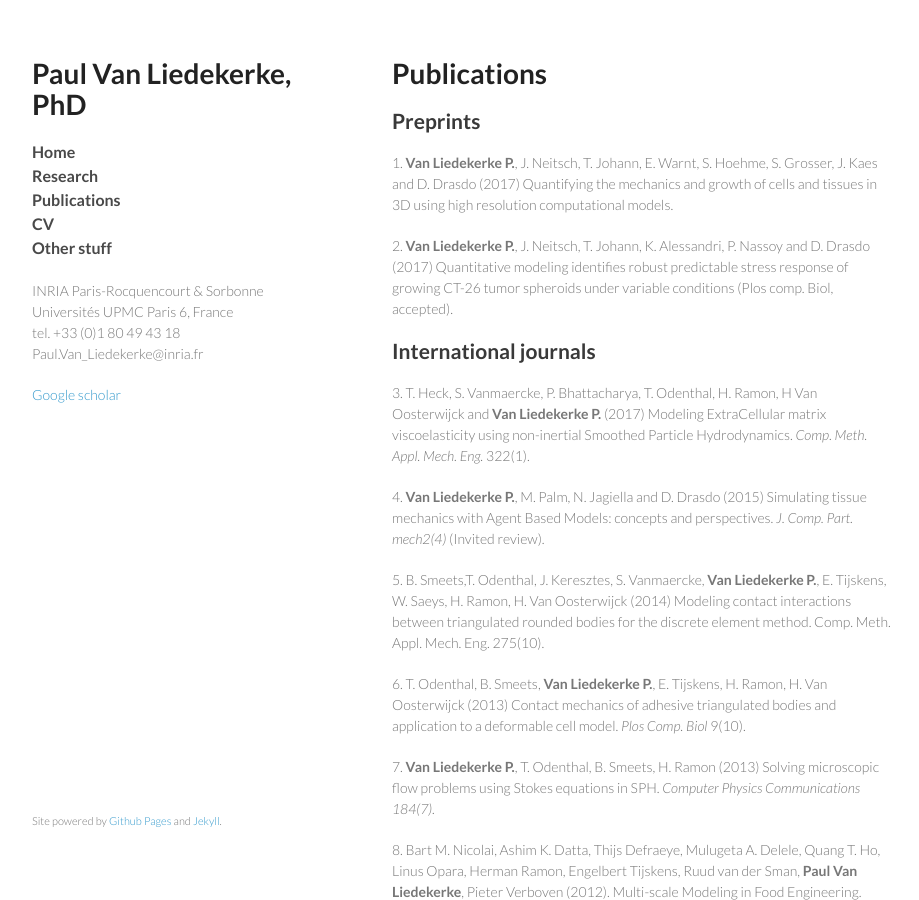
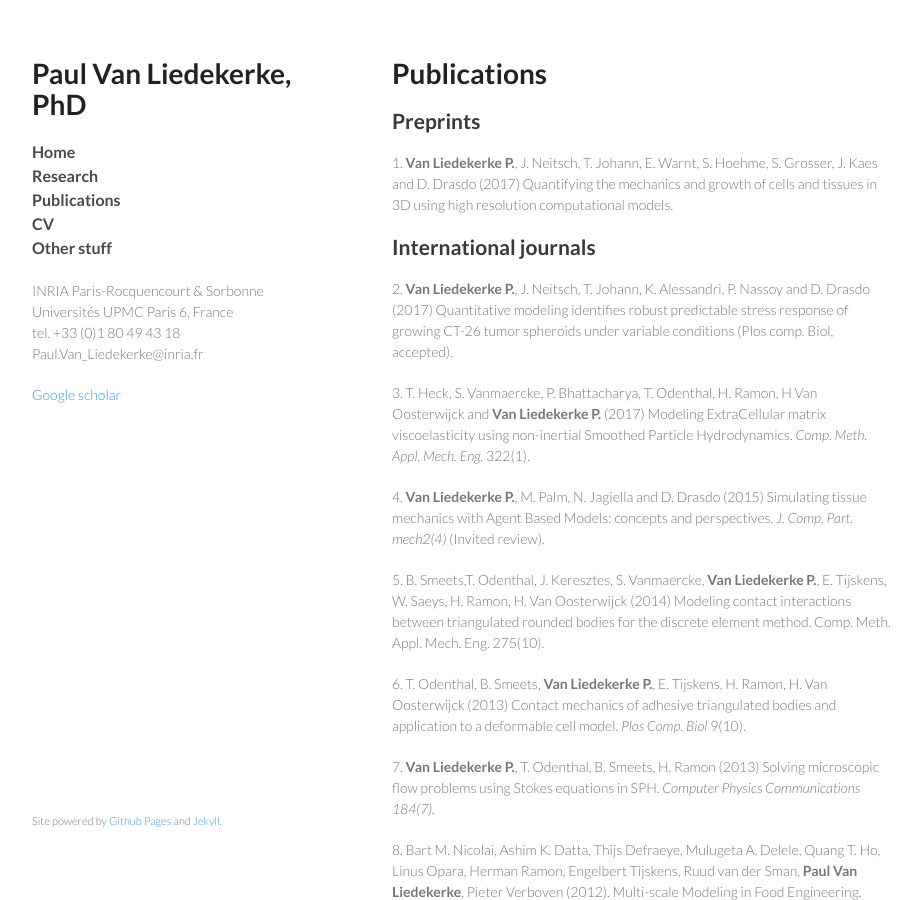
Before and after one commit to paulvanliedekerke/wittgenstein, a Jekyll site: the page publi.html, which Jekyll copies as it is, in a window 1280 px wide and 900 px high. Shown: the whole window, without its empty margins (178-1097 px from the left). Built offline with Jekyll 4.4.1, drawn with Linux system fonts in a browser that asks for light colours; Markdown is read by kramdown in place of the engine named in the settings.

Commit message:
Update publi.html

```diff
--- a/publi.html
+++ b/publi.html
@@ -45,12 +45,11 @@
 <h2>Preprints</h2>
 <p>1. <b>Van Liedekerke P.</b>, J. Neitsch, T. Johann, E. Warnt, S. Hoehme, S. Grosser, J. Kaes and D. Drasdo (2017) Quantifying the mechanics and growth of cells and tissues in 3D using high resolution computational models.
  </p>
-
+<p></p>
+<h2>International journals</h2>
 <p>2. <b>Van Liedekerke P.</b>, J. Neitsch, T. Johann, K. Alessandri, P. Nassoy and D. Drasdo (2017) Quantitative
 modeling identifies robust predictable stress response of growing CT-26 tumor spheroids under variable
 conditions (Plos comp. Biol, accepted). </p>
-<p></p>
-<h2>International journals</h2>
 <p></p>
 <p>3. T. Heck, S. Vanmaercke, P. Bhattacharya, T. Odenthal, H. Ramon, H Van Oosterwijck and <b>Van
 Liedekerke P.</b> (2017) Modeling ExtraCellular matrix viscoelasticity using non-inertial Smoothed Particle
```
